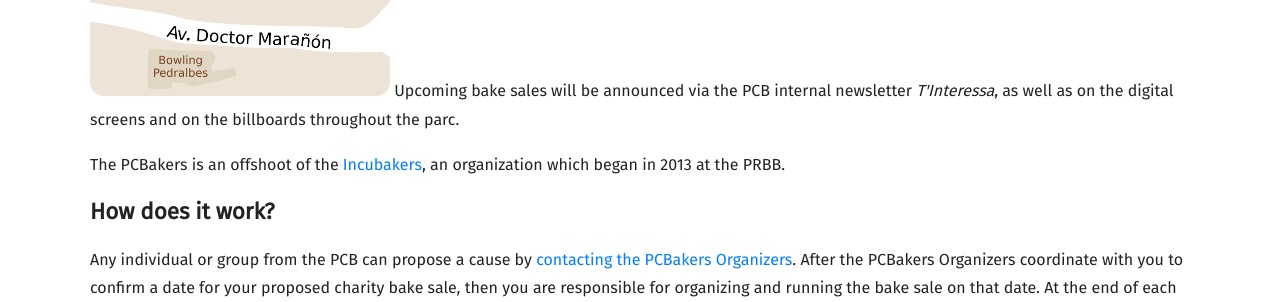
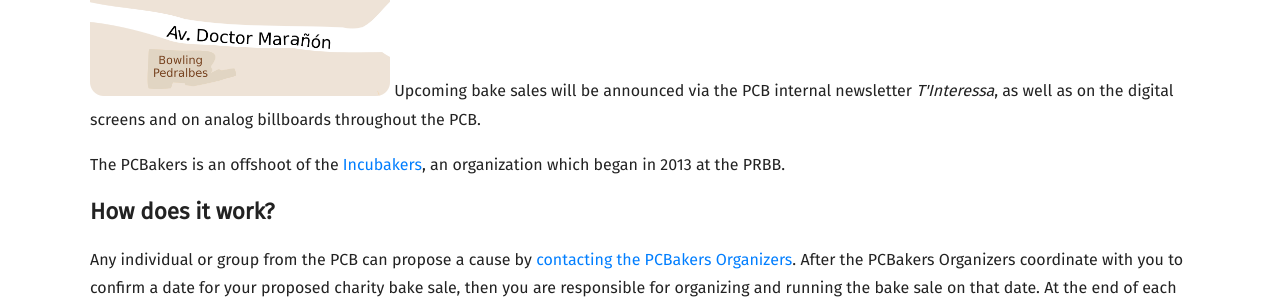
Before and after one commit to willblev/PCBakers, a Jekyll site: the page built from about.html, in a window 1280 px wide and 1372 px high. Shown: the part 723-1025 px from the top of the window. Built offline with Jekyll 4.4.1, drawn with Linux system fonts in a browser that asks for light colours; some web fonts are replaced.

Commit message:
adding info to about

```diff
--- a/about.html
+++ b/about.html
@@ -9,7 +9,7 @@ title: About
 
 	<img src="{{ site.baseurl }}/images/PCB_bake_sale_map.png" width="300" alt="PCB_bake_sale_map">
 
-	Upcoming bake sales will be announced via the PCB internal newsletter <i>T'Interessa</i>, as well as on the digital screens and on the billboards throughout the parc.
+	Upcoming bake sales will be announced via the PCB internal newsletter <i>T'Interessa</i>, as well as on the digital screens and on analog billboards throughout the PCB.
 
 	<p>The PCBakers is an offshoot of the <a href="https://ellipse.prbb.org/keep-baking-for-a-better-world-5-years-of-incubakers-at-the-prbb/" target="_blank">Incubakers</a>, an organization which began in 2013 at the PRBB.</p>
 
```
Also changed, not shown: _layouts/post.html (+1 -17 lines), _posts/2022-04-10-Ukraine-Crisis-Relief-Fund.md (+2 -2 lines), contact.html (line endings or trailing spaces).
